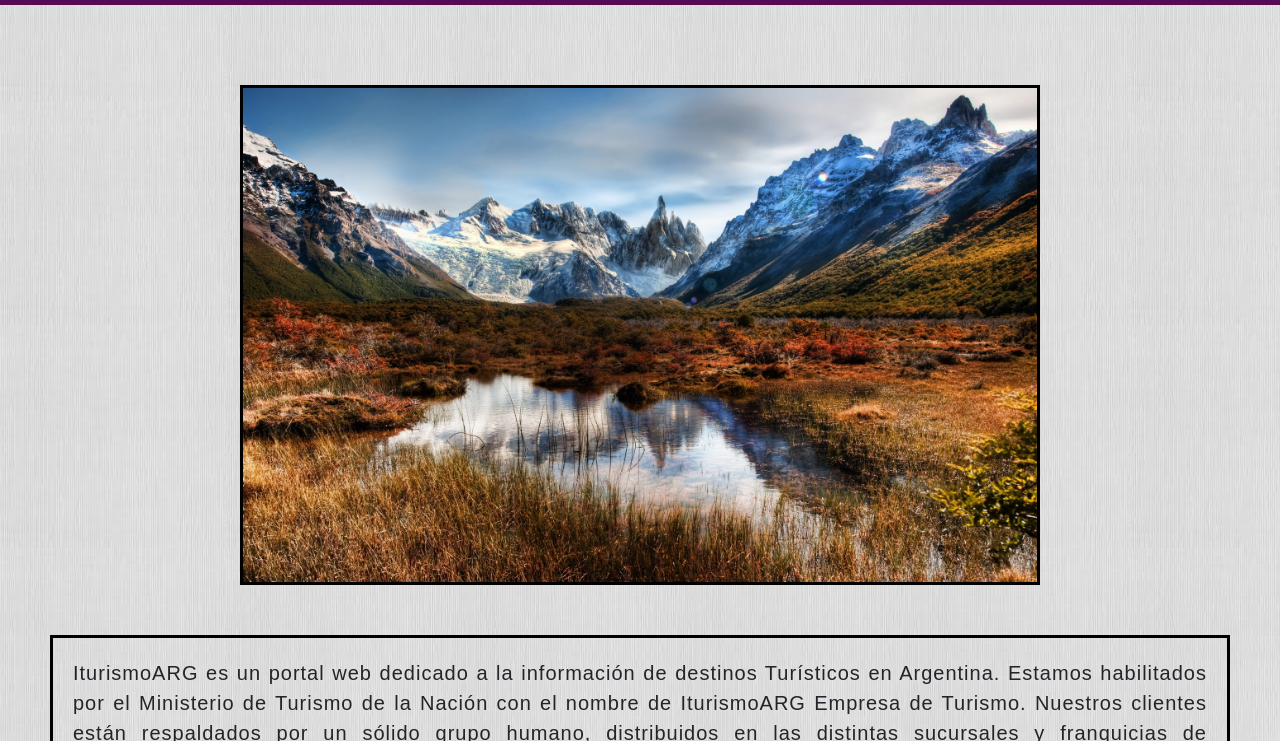
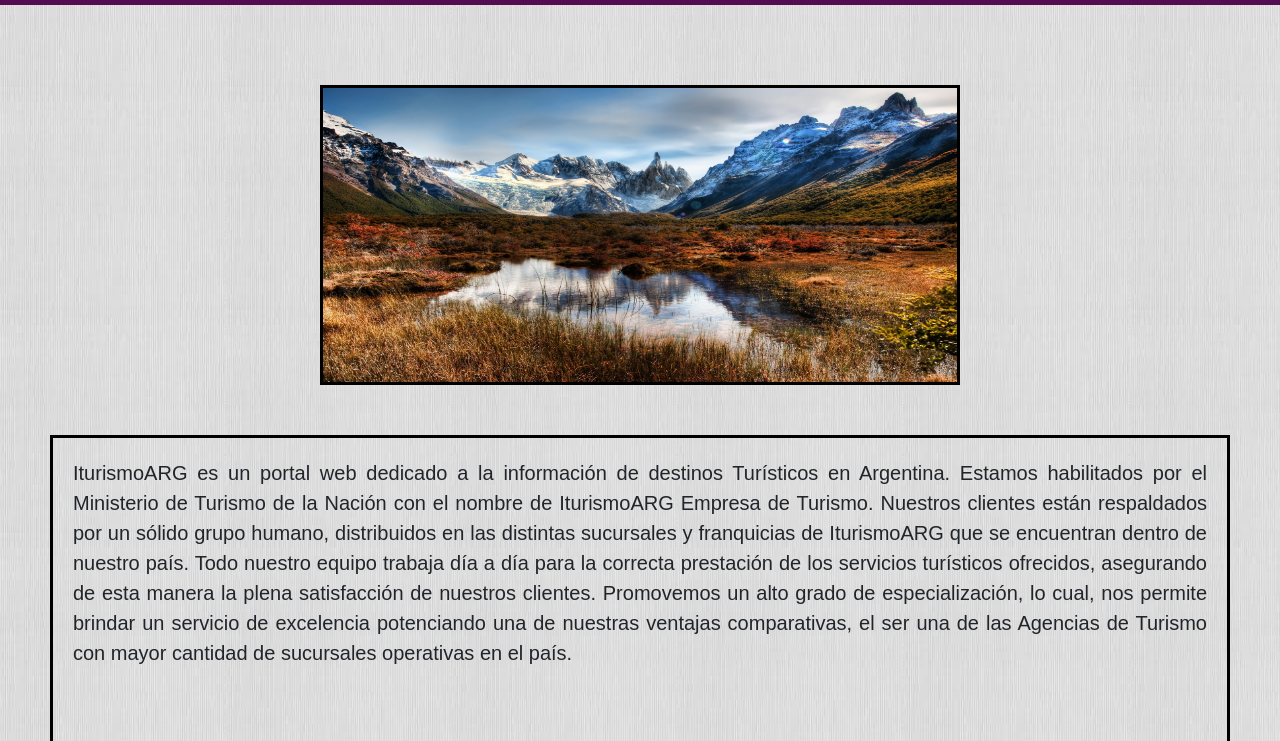
Before and after one commit to BautistaCasanas/Final-DesarrolloWeb-Coder, a website: page quienes-somos.html in a window 1280 px wide. Shown: the part 344-1085 px from the top of the page. Drawn offline with nearby package versions, Linux system fonts and the light colour scheme.

Commit message:
Realizando Cambios

```diff
--- a/scss/main.scss
+++ b/scss/main.scss
@@ -79,8 +79,8 @@ header{
         display: block;
     }
         .banner_QS{
-            width: 800px;
-            height: 500px;
+            width: 50%;
+            height: 300px;
             border: 3px solid black;
             margin: auto;
             margin-top: 80px;
@@ -117,9 +117,7 @@ header{
             border: 3px solid black;
             padding: 20px;
             font-size: 20px;
-            letter-spacing: 1px;
             text-align: justify ;
-            margin-top: 50px;
             margin: 50px;
             display: flex;
             flex-wrap: wrap;
@@ -378,3 +376,9 @@ footer{
     }
     }
 }
+
+@media  (min-width: 400px){
+    .banner_QS{
+        width: 100%;
+    }
+}
```
Also changed, not shown: css/estilos.css.
